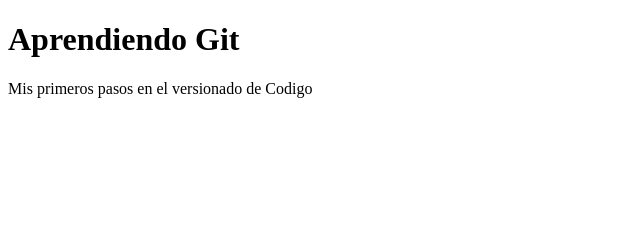
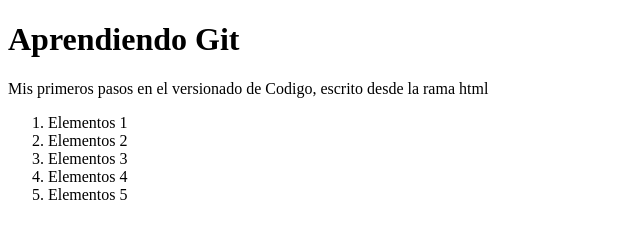
Before and after one commit to Miguel-Espitia97/youtube-git, a plain HTML site: page index.html in a window 1280 px wide. Shown: the whole page, without its empty margins (0-640 px from the left). Drawn offline with Linux system fonts and the light colour scheme.

Commit message:
Agrenda el index.js al index.html

```diff
--- a/index.html
+++ b/index.html
@@ -8,6 +8,14 @@
 </head>
 <body>
     <h1>Aprendiendo Git</h1>
-    <p>Mis primeros pasos en el versionado de Codigo</p>
+    <p>Mis primeros pasos en el versionado de Codigo, escrito desde la rama html</p>
+    <ol>
+        <li>Elementos 1</li>
+        <li>Elementos 2</li>
+        <li>Elementos 3</li>
+        <li>Elementos 4</li>
+        <li>Elementos 5</li>
+    </ol>
+    <script src="index.js"></script>
 </body>
 </html>
```
